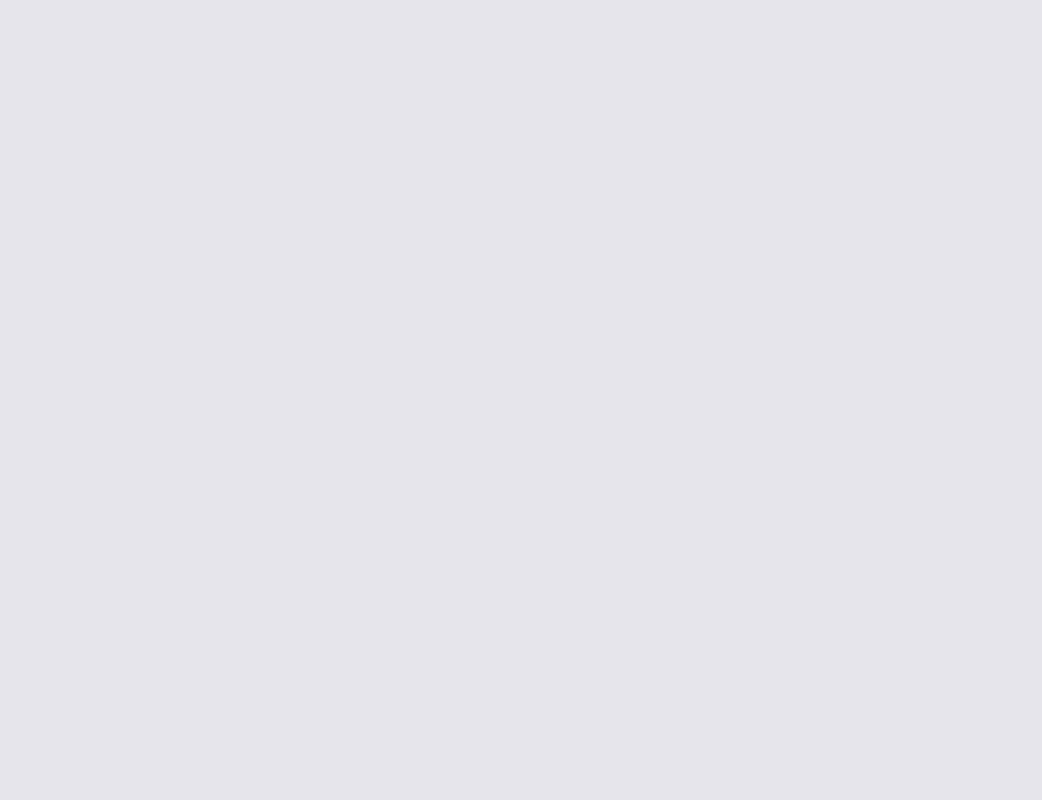
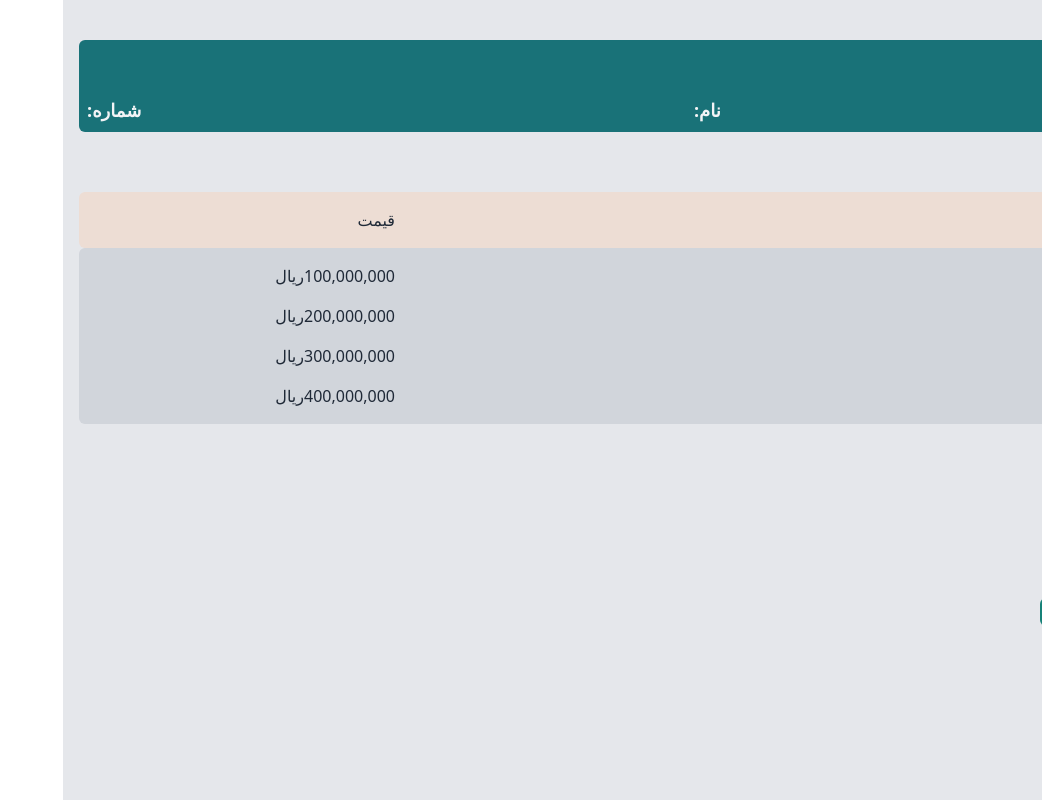
Before and after one commit to Matin-Sangabi/designated-app, a JavaScript app: page /detail in a window 1280 px wide. Before the commit this address had no page. Shown: the whole page, without its empty margins (238-1280 px from the left). Built offline with nearby package versions, Linux system fonts and the light colour scheme; the HTML template or start-up script is replaced by a standard one.

Commit message:
detail page UI added

```diff
--- a/package.json
+++ b/package.json
@@ -9,7 +9,7 @@
     "react": "^18.2.0",
     "react-dom": "^18.2.0",
     "react-router-dom": "^6.6.1",
-    "react-scripts": "5.0.1",
+    "react-scripts": "^5.0.1",
     "web-vitals": "^2.1.4"
   },
   "scripts": {
--- a/src/App.js
+++ b/src/App.js
@@ -3,6 +3,7 @@ import { Routes , Route } from 'react-router-dom';
 import AddUserPage from './pages/AddUser';
 import Homepage from './pages/Home';
 import UserPage from './pages/userPage';
+import DetailPAge from './pages/Detail';
 function App() {
   return (
     <div className='w-full h-screen bg-gray-200'>
@@ -10,6 +11,7 @@ function App() {
         <Route path='/' element={<Homepage/>} />
         <Route path='addUser' element={<AddUserPage/>} />
         <Route path='userPage' element={<UserPage/>} />
+        <Route path='/detail' element={<DetailPAge/>} />
       </Routes>
     </div>
   );
--- /dev/null
+++ b/src/pages/Detail.js
@@ -0,0 +1,62 @@
+const DetailPAge = () => {
+  return (
+    <div className="container mx-auto max-w-screen-xl px-4 pt-10">
+      <div className="flex flex-col">
+        <div className="flex flex-col gap-2 rounded-md bg-[#197278] text-gray-100 py-2  px-2">
+          <h1 className="text-2xl font-bold">سر رسید : </h1>
+          <div className="flex items-center w-full justify-between pt-2">
+            <h1 className="text-lg font-semibold">تاریخ :</h1>
+            <h1 className="text-lg font-semibold">نام:</h1>
+            <h1 className="text-lg font-semibold"> شماره:</h1>
+          </div>
+        </div>
+        <h1 className="text-xl font-semibold pt-4">شرح کار :</h1>
+        <div className="grid  grid-cols-12 items-center p-2 bg-[#edddd4] rounded-md text-gray-800 mt-4">
+          <div className="col-span-9 p-2">
+            <p>شرح کالا</p>
+          </div>
+          <div className="col-span-3">قیمت</div>
+        </div>
+        <div className="grid overflow-auto  grid-cols-12 items-center p-2 bg-gray-300 rounded-md text-gray-800 ">
+          <div className="col-span-9 p-2">
+            <p>نصب شارژ</p>
+          </div>
+          <div className="col-span-3">100,000,000ريال</div>
+          <div className="col-span-9 p-2">
+            <p>نصب شارژ</p>
+          </div>
+          <div className="col-span-3">200,000,000ريال</div>
+          <div className="col-span-9 p-2">
+            <p>نصب شارژ</p>
+          </div>
+          <div className="col-span-3">300,000,000ريال</div>
+          <div className="col-span-9 p-2">
+            <p>نصب شارژ</p>
+          </div>
+          <div className="col-span-3">400,000,000ريال</div>
+        </div>
+        <div className="flex flex-col pt-6 px-2 gap-y-4">
+            <h1 className="font-semibold">جمع کل : 303,000,000ريال</h1>
+            <div className="flex flex-col gap-y-3">
+                <h1 className="font-semibold"> پرداختی : </h1>
+                <div className="flex items-center gap-x-10">
+                    <h2>100,000,000ريال</h2>
+                    <h2>1402/02/02</h2>
+                </div>
+                <div className="flex items-center gap-x-10">
+                    <h2>100,000,000ريال</h2>
+                    <h2>1402/02/02</h2>
+                </div>
+                <div className="flex items-center gap-x-2">
+                    <input type="text" className="p-1 rounded-md bg-transparent ring-1 ring-gray-400" placeholder="پرداختتی"/>
+                    <button type="button" className="p-1 rounded-md text-gray-100 bg-[#178278] text-sm">تایید</button>
+                </div>
+            </div>
+            <h1 className="font-semibold">مبلغ بدهی : 100,000,000</h1>
+        </div>
+      </div>
+    </div>
+  );
+};
+
+export default DetailPAge;
--- a/src/pages/Home.js
+++ b/src/pages/Home.js
@@ -1,7 +1,7 @@
 import { Link } from "react-router-dom";
 const Homepage = () => {
     return (
-        <div className="max-w-screen-xl mx-auto container relative h-screen">
+        <div className="max-w-screen-xl mx-auto container relative h-screen px-2">
             <div className="w-full flex items-center justify-between pt-10">
                 <input type="search" placeholder="جستجو" className="p-2 rounded-md border-none outline-none ring-1 focus:ring-offset-2 ring-gray-500 transition-all ease-in-out duration-500" />
                 <div className="p-2">مرتب سازی</div>
--- a/src/pages/userPage.js
+++ b/src/pages/userPage.js
@@ -1,6 +1,8 @@
+import { Link } from "react-router-dom";
+
 const UserPage = () => {
   return (
-    <div className="container max-w-screen-xl mx-auto pt-20">
+    <div className="container px-4 max-w-screen-xl mx-auto pt-20">
       <div className="flex flex-col gap-y-6">
         <div className="flex items-center justify-between">
           <h1 className="text-xl font-semibold">نام :</h1>
@@ -54,6 +56,12 @@ const UserPage = () => {
                       >
                         عملیات
                       </th>
+                      <th
+                        scope="col"
+                        className="text-sm font-medium  px-6 py-4 text-right"
+                      >
+                        نمایش
+                      </th>
                     </tr>
                   </thead>
                   <tbody>
@@ -74,41 +82,8 @@ const UserPage = () => {
                         <button>Edit</button>
                         <button>Delete</button>
                       </td>
-                    </tr>
-                    <tr className="bg-[#edddd4] border-b transition duration-300 ease-in-out hover:bg-gray-300">
-                      <td className="px-6 py-4 whitespace-nowrap text-sm  text-gray-900 font-semibold">
-                        1401/02/02
-                      </td>
-                      <td className="text-sm text-gray-900  px-6 py-4 whitespace-nowrap font-semibold">
-                        110,000,000 ريال
-                      </td>
                       <td className="text-sm text-gray-900 font-normal px-6 py-4 whitespace-nowrap">
-                        نصب شارژر صندلی ...
-                      </td>
-                      <td className="text-sm text-gray-900 font-normal px-6 py-4 whitespace-nowrap">
-                        تسویه شد
-                      </td>
-                      <td className="text-sm text-gray-900 font-light px-6 py-4 whitespace-nowrap flex items-center gap-x-2">
-                        <button>Edit</button>
-                        <button>Delete</button>
-                      </td>
-                    </tr>
-                    <tr className="bg-[#edddd4] border-b transition duration-300 ease-in-out hover:bg-gray-300">
-                      <td className="px-6 py-4 whitespace-nowrap text-sm  text-gray-900 font-semibold">
-                        1401/02/02
-                      </td>
-                      <td className="text-sm text-gray-900  px-6 py-4 whitespace-nowrap font-semibold">
-                        110,000,000 ريال
-                      </td>
-                      <td className="text-sm text-gray-900 font-normal px-6 py-4 whitespace-nowrap">
-                        نصب شارژر صندلی ...
-                      </td>
-                      <td className="text-sm text-gray-900 font-normal px-6 py-4 whitespace-nowrap">
-                        بدهکار
-                      </td>
-                      <td className="text-sm text-gray-900 font-light px-6 py-4 whitespace-nowrap flex items-center gap-x-2">
-                        <button>Edit</button>
-                        <button>Delete</button>
+                        <Link to ="/detail">مشاهده</Link>
                       </td>
                     </tr>
                   </tbody>
@@ -117,6 +92,9 @@ const UserPage = () => {
             </div>
           </div>
         </div>
+        <div className="flex items-center justify-end px-2">
+          <Link to="AddUser" className="p-2 rounded-md bg-[#197278] text-gray-100 hover:ring hover:ring-offset-2 hover:ring-[#197278] transition-all ease-in-out duration-500 text-sm ">اضافه کردن</Link>
+        </div>
       </div>
     </div>
   );
```
Also changed, not shown: 1 other file (tests, documents, lock files or other folders).
